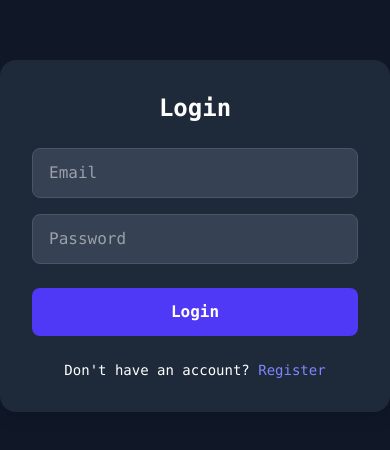
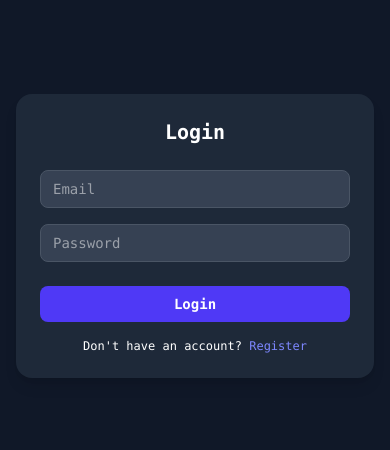
Before and after one commit to a-k-a-s-h-12/Text-Summarization, a React (Vite) app in the folder Frontend/: page /login in a window 390 px wide. Shown: the part 186-636 px from the top of the page. Built offline with nearby package versions, Linux system fonts and the light colour scheme.

Commit message:
Update Login.jsx

```diff
--- a/Frontend/src/pages/Login.jsx
+++ b/Frontend/src/pages/Login.jsx
@@ -23,12 +23,12 @@ function Login() {
   };
 
   return (
-    <div className="min-h-screen flex items-center justify-center bg-gray-900 text-white">
+    <div className="min-h-screen flex items-center justify-center bg-gray-900 text-white px-4 sm:px-6 lg:px-8">
       <form
         onSubmit={handleSubmit}
-        className="w-full max-w-md bg-gray-800 p-8 rounded-2xl shadow-lg font-mono"
+        className="w-full max-w-md bg-gray-800 p-6 sm:p-8 rounded-2xl shadow-lg font-mono"
       >
-        <h2 className="text-2xl font-semibold mb-6 text-center font-mono">Login</h2>
+        <h2 className="text-xl sm:text-2xl font-semibold mb-6 text-center font-mono">Login</h2>
 
         <input
           name="email"
@@ -36,7 +36,7 @@ function Login() {
           placeholder="Email"
           required
           onChange={handleChange}
-          className="w-full px-4 py-3 mb-4 bg-gray-700 border border-gray-600 rounded-lg focus:ring-2 font-mono focus:ring-indigo-500"
+          className="w-full px-3 py-2 sm:px-4 sm:py-3 mb-4 bg-gray-700 border border-gray-600 rounded-lg focus:ring-2 font-mono focus:ring-indigo-500 text-sm sm:text-base"
         />
 
         <input
@@ -45,19 +45,19 @@ function Login() {
           placeholder="Password"
           required
           onChange={handleChange}
-          className="w-full px-4 py-3 mb-6 bg-gray-700 border border-gray-600 rounded-lg font-mono focus:ring-2 focus:ring-indigo-500"
+          className="w-full px-3 py-2 sm:px-4 sm:py-3 mb-6 bg-gray-700 border border-gray-600 rounded-lg font-mono focus:ring-2 focus:ring-indigo-500 text-sm sm:text-base"
         />
 
         <button
           type="submit"
-          className="w-full bg-indigo-600 hover:bg-indigo-500 py-3 rounded-lg font-mono font-semibold"
+          className="w-full bg-indigo-600 hover:bg-indigo-500 py-2 sm:py-3 rounded-lg font-mono font-semibold text-sm sm:text-base transition duration-200"
         >
           Login
         </button>
 
-        <div className="mt-6 text-center text-sm font-mono">
+        <div className="mt-4 sm:mt-6 text-center text-xs sm:text-sm font-mono">
           Don't have an account?{" "}
-          <Link to="/register" className="text-indigo-400 hover:text-indigo-300 font-mono">
+          <Link to="/register" className="text-indigo-400 hover:text-indigo-300 font-mono transition duration-200">
             Register
           </Link>
         </div>
```
